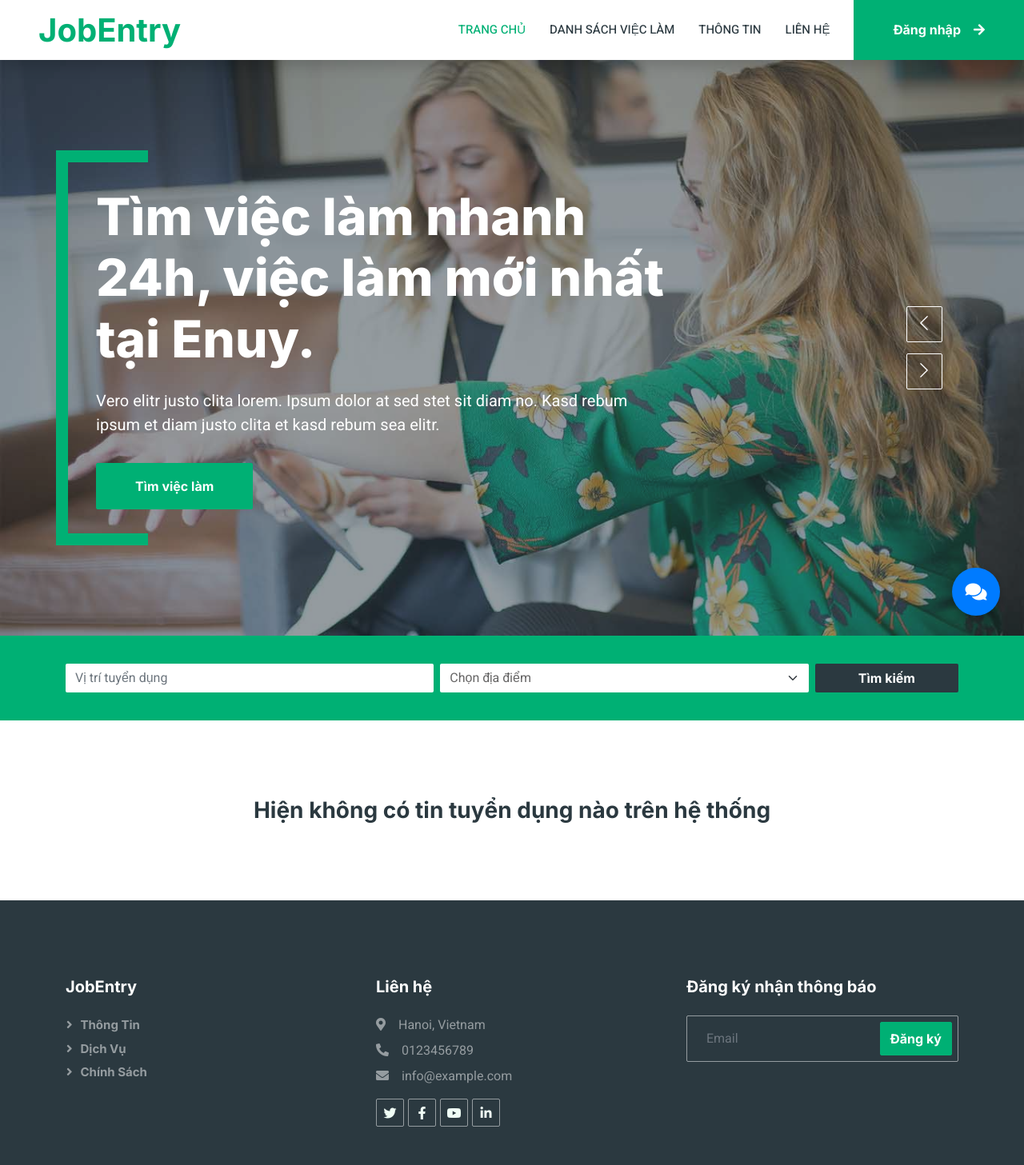
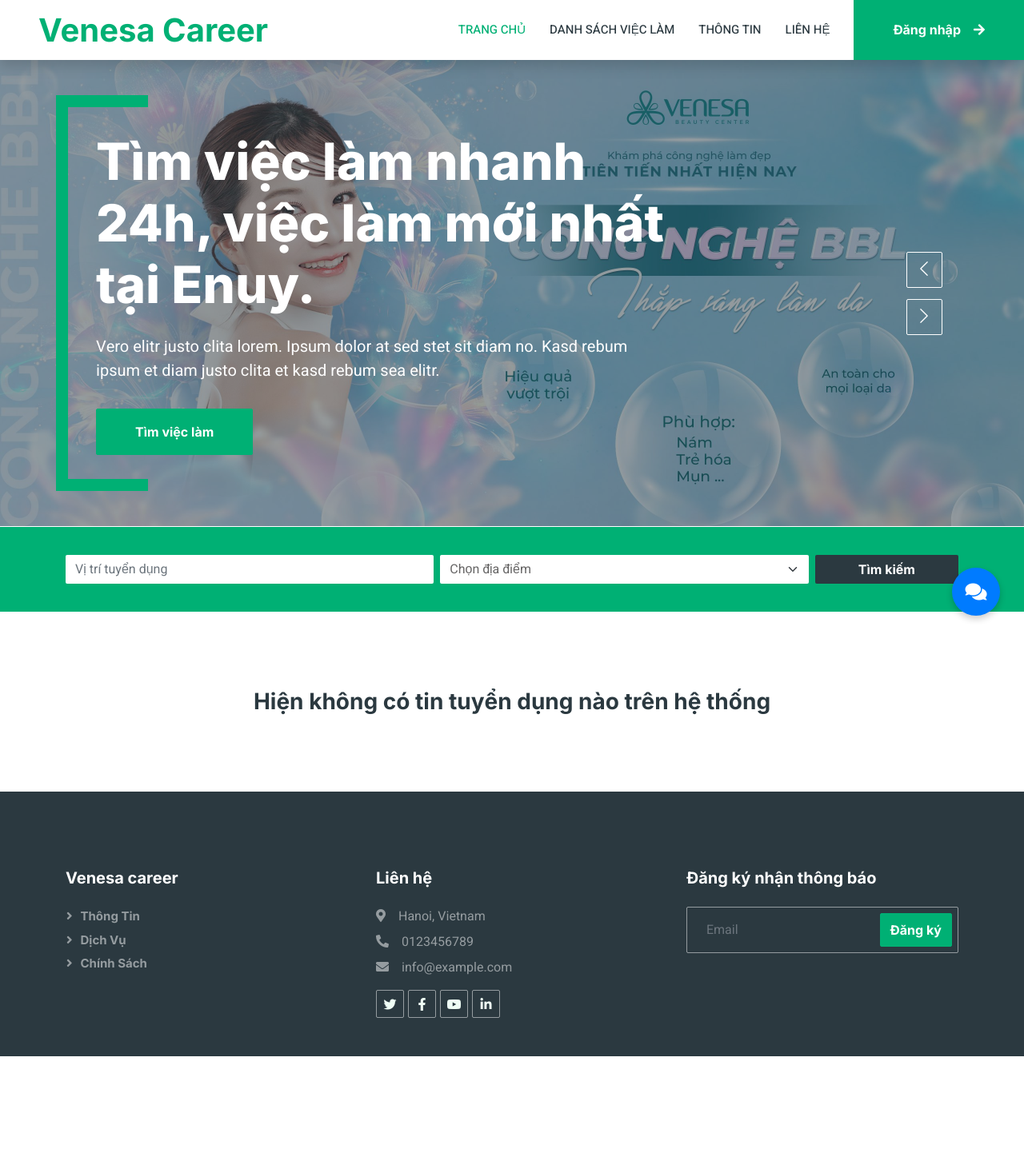
Before and after one commit to nguyenlong1019/venesa_career, a Laravel app: page / in a window 1280 px wide. Shown: the whole page at 80% size. After the commit the page ends 1321 px from the top, so only its background shows below. Run offline with Laravel 12, Linux system fonts and the light colour scheme; data that the repository does not hold is empty; some libraries are stand-ins or nearby versions.

Commit message:
fix: update static

```diff
--- a/resources/views/candidate/home.blade.php
+++ b/resources/views/candidate/home.blade.php
@@ -6,7 +6,7 @@
 <div class="container-fluid p-0">
     <div class="owl-carousel header-carousel position-relative">
         <div class="owl-carousel-item position-relative">
-            <img class="img-fluid" src="/assets/candidate/img/carousel-1.jpg" alt="">
+            <img class="img-fluid" src="/assets/candidate/img/web-1-scaled.jpg" alt="Slide 1">
             <div class="position-absolute top-0 start-0 w-100 h-100 d-flex align-items-center" style="background: rgba(43, 57, 64, .5);">
                 <div class="container">
                     <div class="row justify-content-start">
@@ -21,7 +21,7 @@
             </div>
         </div>
         <div class="owl-carousel-item position-relative">
-            <img class="img-fluid" src="/assets/candidate/img/carousel-2.jpg" alt="">
+            <img class="img-fluid" src="/assets/candidate/img/web-4-scaled.jpg" alt="Slide 2">
             <div class="position-absolute top-0 start-0 w-100 h-100 d-flex align-items-center" style="background: rgba(43, 57, 64, .5);">
                 <div class="container">
                     <div class="row justify-content-start">
--- a/resources/views/candidate/includes/footer.blade.php
+++ b/resources/views/candidate/includes/footer.blade.php
@@ -3,7 +3,7 @@
   <div class="container py-5">
     <div class="row g-5">
       <div class="col-lg-4 col-md-6">
-        <h5 class="text-white mb-4">JobEntry</h5>
+        <h5 class="text-white mb-4">Venesa career</h5>
         <a class="btn btn-link text-white-50" href="">Thông tin</a>
         <a class="btn btn-link text-white-50" href="">Dịch vụ</a>
         <a class="btn btn-link text-white-50" href="">Chính sách</a>
--- a/resources/views/candidate/includes/head.blade.php
+++ b/resources/views/candidate/includes/head.blade.php
@@ -1,12 +1,12 @@
 <head>
     <meta charset="utf-8">
-    <title>Enuy - Job Portal Website</title>
+    <title>Venesa - Career</title>
     <meta content="width=device-width, initial-scale=1.0" name="viewport">
     <meta content="" name="keywords">
     <meta content="" name="description">
 
     <!-- Favicon -->
-    <!-- <link href="/assets/candidate/img/favicon.ico" rel="icon"> -->
+    <link href="favicon.ico" rel="icon">
 
     <!-- Google Web Fonts -->
     <link rel="preconnect" href="https://fonts.googleapis.com">
--- a/resources/views/candidate/includes/header.blade.php
+++ b/resources/views/candidate/includes/header.blade.php
@@ -9,7 +9,7 @@
 <!-- Navbar Start -->
 <nav class="navbar navbar-expand-lg bg-white navbar-light shadow sticky-top p-0">
 	<a href="/" class="navbar-brand d-flex align-items-center text-center py-0 px-4 px-lg-5">
-		<h1 class="m-0 text-primary">JobEntry</h1>
+		<h1 class="m-0 text-primary">Venesa Career</h1>
 	</a>
 	<button type="button" class="navbar-toggler me-4" data-bs-toggle="collapse" data-bs-target="#navbarCollapse">
 		<span class="navbar-toggler-icon"></span>
```
Also changed, not shown: resources/views/company/includes/sidebar.blade.php (+8 -0 lines), public/assets/candidate/img/banner-web-3-scaled.jpg (added), public/assets/candidate/img/payoo-web-scaled.jpg (added), public/assets/candidate/img/web-1-scaled.jpg (added), public/assets/candidate/img/web-4-scaled.jpg (added).
